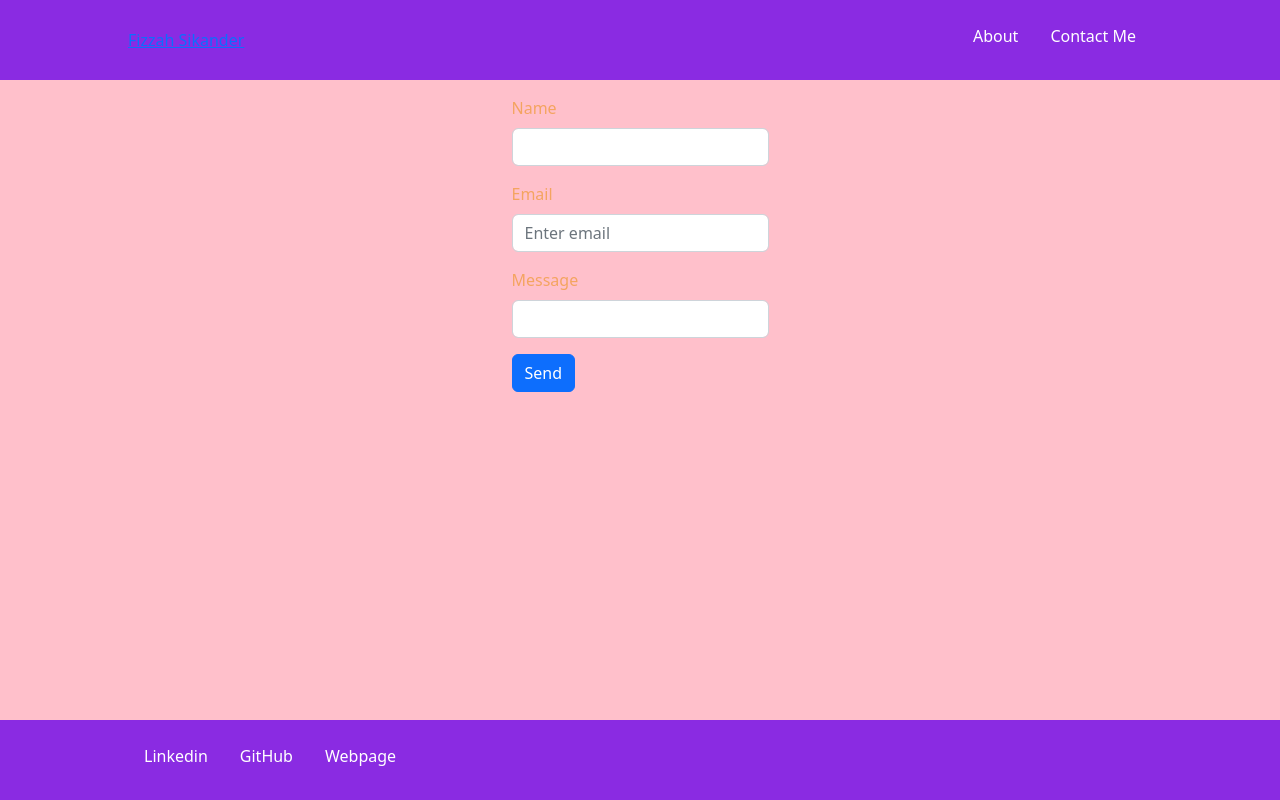
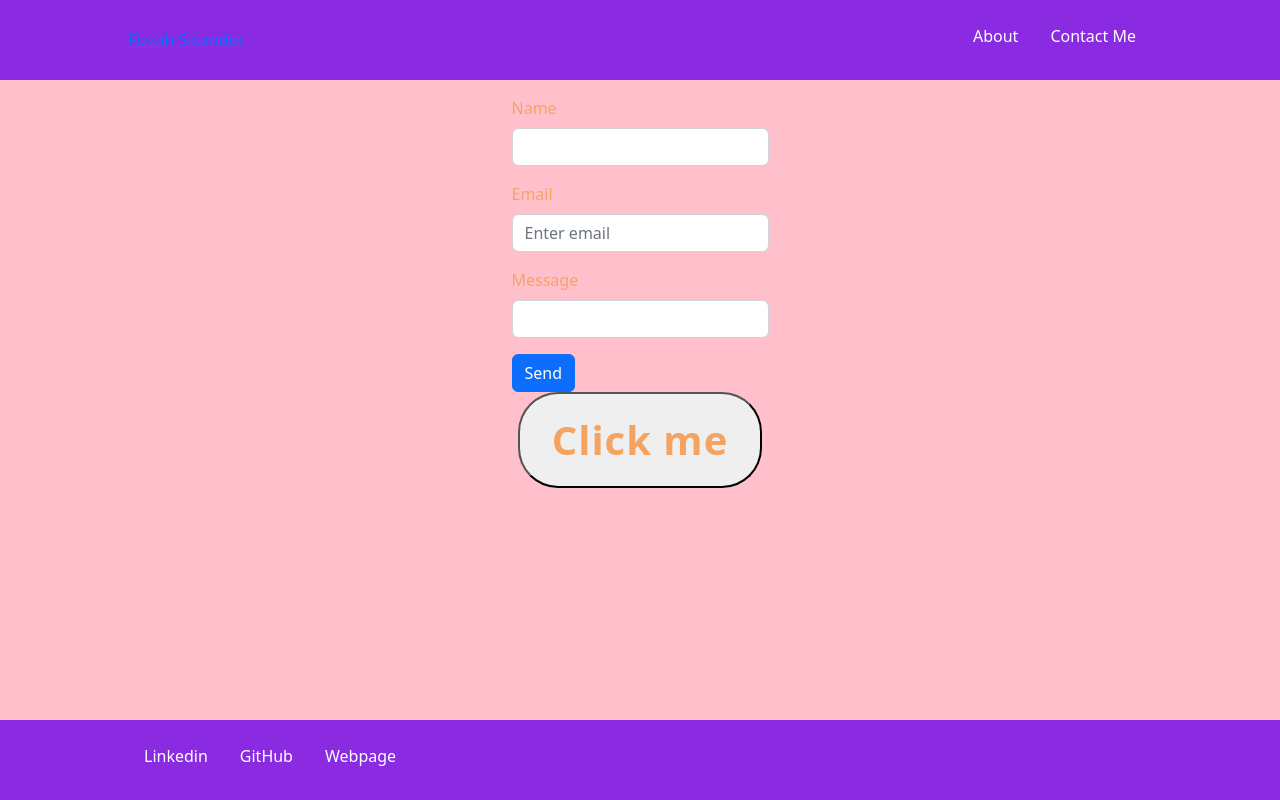
Before and after one commit to FizzahSikander/React-First-Project, a React (Create React App) app: page /ContactMe in a window 1280 px wide. Built offline with nearby package versions, Linux system fonts and the light colour scheme.

Commit message:
added modal

```diff
--- a/package.json
+++ b/package.json
@@ -10,6 +10,7 @@
     "react": "^18.2.0",
     "react-bootstrap": "^2.7.3",
     "react-dom": "^18.2.0",
+    "react-icons": "^4.8.0",
     "react-router-dom": "^6.10.0",
     "react-scripts": "5.0.1",
     "web-vitals": "^2.1.4"
--- a/src/components/ContactMe.js
+++ b/src/components/ContactMe.js
@@ -1,16 +1,17 @@
 import { useState } from "react";
-
+import Modal from "./Modal";
 const ContactMe = ({ }) => {
   const [name, setName] = useState("")
   const [email, setEmail] = useState("")
   const [message, setMessage] = useState("")
   const [submitted, setSubmitted] = useState(false);
+  const [status, setStatus] = useState(false);
   const handleSubmit = (event) => {
     event.preventDefault();
     setSubmitted(true);
   }
   return (
-    <div>
+    <><div>
       <form onSubmit={handleSubmit} className="mt-3">
         <div className="form-group mb-3">
           <label className="form-label">Name</label>
@@ -19,8 +20,7 @@ const ContactMe = ({ }) => {
             className="form-control"
             placeholder=""
             value={name}
-            onChange={(e) => setName(e.target.value)}
-          />
+            onChange={(e) => setName(e.target.value)} />
         </div>
         <div className="form-group mb-3">
           <label className="form-label">Email</label>
@@ -29,8 +29,7 @@ const ContactMe = ({ }) => {
             className="form-control"
             placeholder="Enter email"
             value={email}
-            onChange={(e) => setEmail(e.target.value)}
-          />
+            onChange={(e) => setEmail(e.target.value)} />
         </div>
 
         <div className="form-group mb-3">
@@ -40,8 +39,7 @@ const ContactMe = ({ }) => {
             className="form-control"
             placeholder=""
             value={message}
-            onChange={(e) => setMessage(e.target.value)}
-          />
+            onChange={(e) => setMessage(e.target.value)} />
         </div>
 
         <button className="btn btn-primary">
@@ -57,7 +55,17 @@ const ContactMe = ({ }) => {
           <p>Message: {message}</p>
         </div>
       )}
-    </div >
+    </div><div style={{ color: "white" }} className="containermodal">
+        {status && (
+          <Modal close={() => setStatus(false)}>
+            <div className="containermodal">
+              <p>This is modal</p>
+            </div>
+          </Modal>
+        )}
+        <button onClick={() => setStatus(true)} className="modal-btn">Click me</button>
+      </div></>
   );
 };
+
 export default ContactMe;
--- /dev/null
+++ b/src/components/Modal.js
@@ -0,0 +1,13 @@
+import { MdClose } from "react-icons/md";
+
+const Modal = ({ children, close }) => {
+    return (
+        <div className="overlay">
+            <div className="content">
+                <MdClose className="close" onClick={close} />
+                {children}
+            </div>
+        </div>
+    );
+};
+export default Modal;
--- a/src/index.css
+++ b/src/index.css
@@ -26,7 +26,7 @@ body {
 
 .header {
   width: 100%;
-  background-color:blueviolet;
+  background-color: blueviolet;
   height: 5rem;
   padding: 0 10%;
   display: flex;
@@ -67,7 +67,7 @@ body {
   font-size: 36px;
   line-height: 26px;
   /* identical to box height, or 72% */
-  color:black;
+  color: black;
 }
 
 .secondpage_container-info {
@@ -89,7 +89,8 @@ body {
   flex-wrap: wrap;
   min-height: 450px;
 }
-.containerone{
+
+.containerone {
   background-color: pink;
   display: flex;
   width: 100%;
@@ -97,5 +98,59 @@ body {
   min-height: 100vh;
 
 }
-.footer{
-margin-top: auto;}
+
+.footer {
+  margin-top: auto;
+}
+
+.overlay {
+  position: fixed;
+  display: block;
+  overflow: auto;
+  width: 100%;
+  height: 100%;
+  top: 0;
+  left: 0;
+  right: 0;
+  bottom: 0;
+  background-color: rgba(0, 0, 0, 0.5);
+  z-index: 999;
+}
+
+.content {
+  margin: 15% auto;
+  background-color: white;
+  border-radius: 0.25rem;
+  width: 40vw;
+  padding: 2rem;
+  position: relative;
+}
+.close {
+  display: flex;
+  margin-left: auto;
+  font-size: 40px;
+  cursor: pointer;
+}
+.containermodal {
+  display: flex;
+  justify-content: center;
+  align-items: center;
+}
+
+p {
+  font-size: 2.5rem;
+  font-weight: 600;
+}
+
+.modal-btn {
+  border-radius: 40px;
+  padding: 1rem 2rem;
+  font-size: 40px;
+  letter-spacing: 1px;
+  font-weight: 600;
+  cursor: pointer;
+}
+
+.modal-btn:hover {
+  background-color: pink;
+}
```
Also changed, not shown: 1 other file (tests, documents, lock files or other folders).
